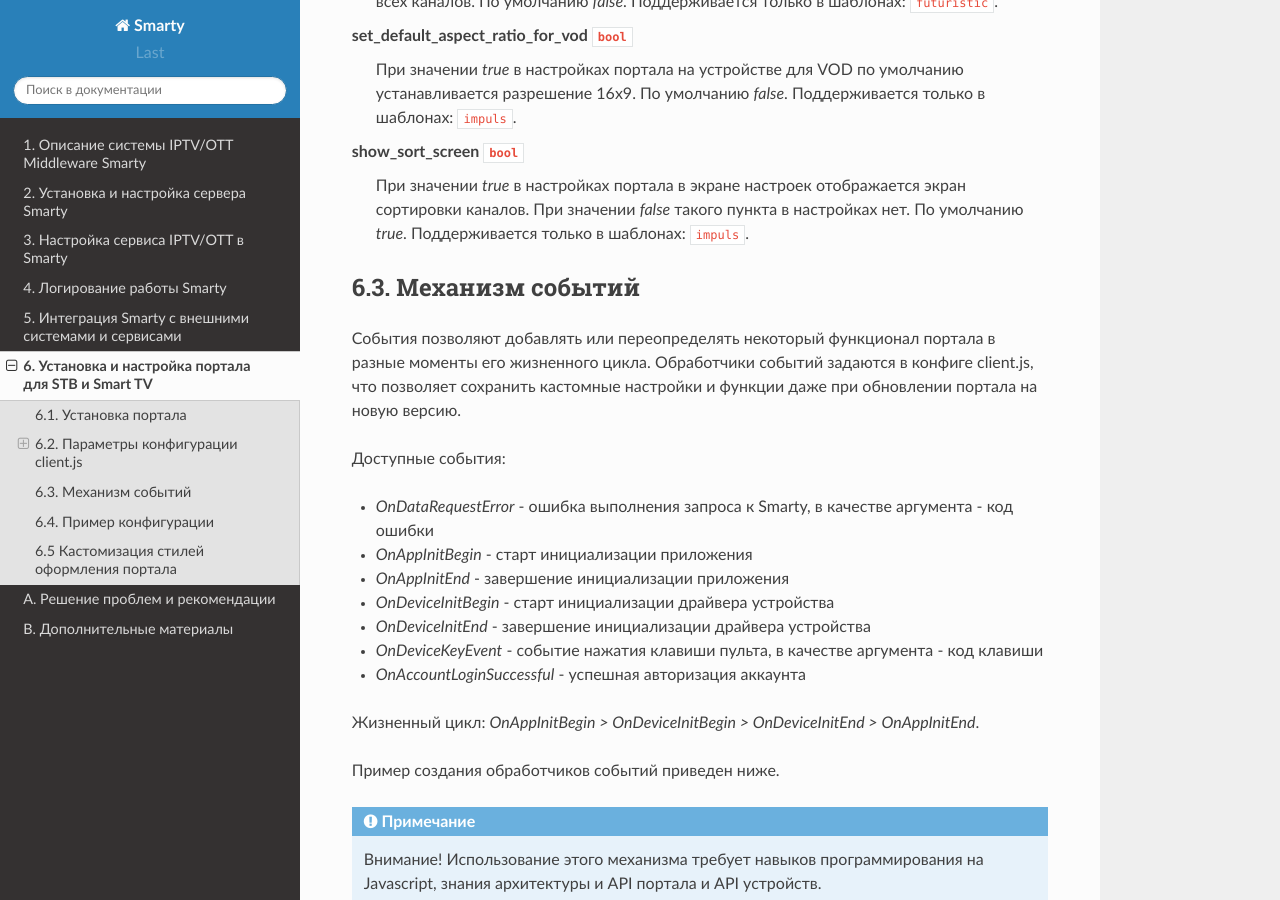
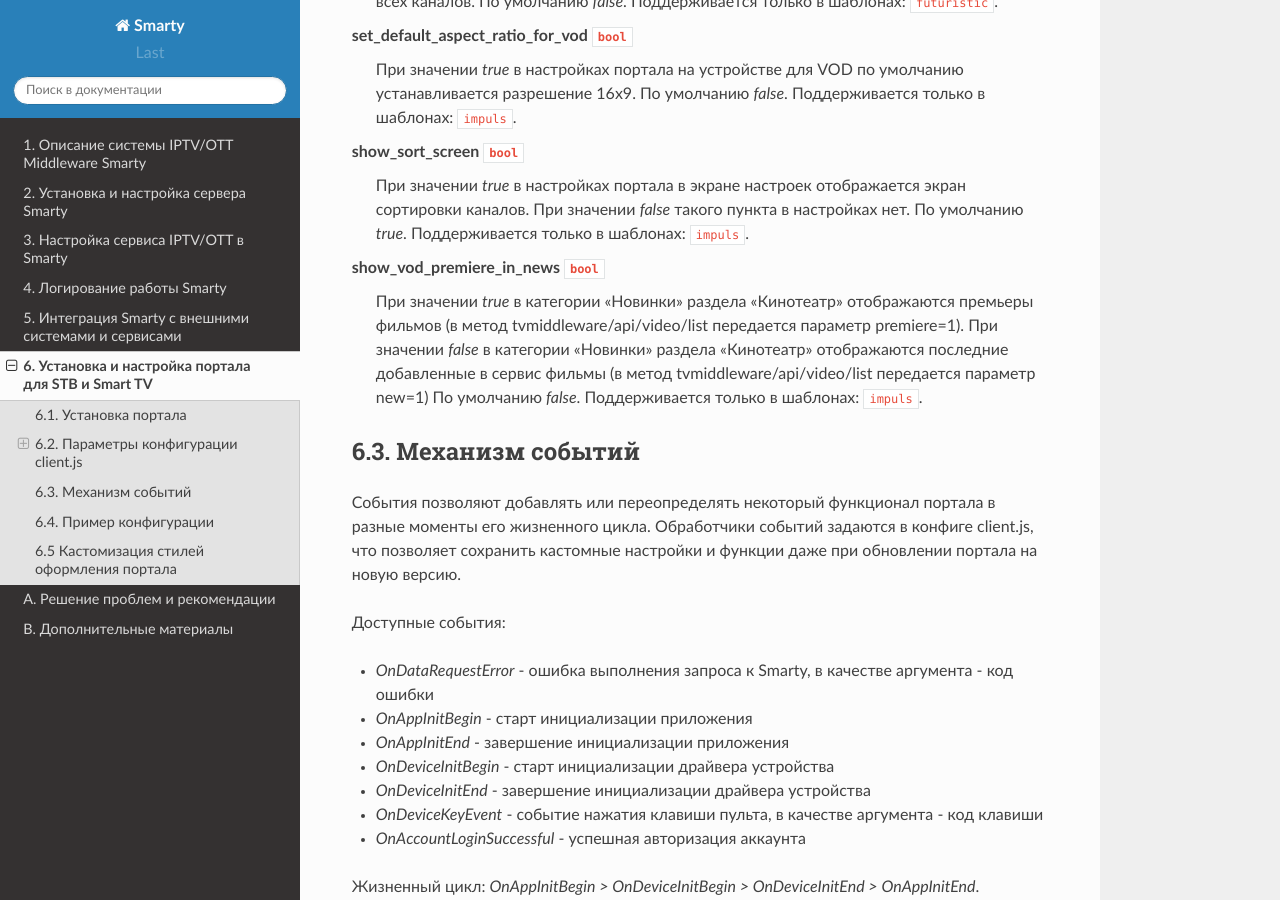
Before and after one commit to sergey-yakovlev/smarty-docs, a Sphinx documentation site: the page built from source/portal_setup.rst, in a window 1280 px wide and 900 px high, scrolled down 7666 px. Built offline with Sphinx 7.4.7 and the Read the Docs theme 2.0.0, drawn with Linux system fonts in a browser that asks for light colours.

Commit message:
добалено описание параметра show_vod_premiere_in_news для client.js

```diff
--- a/source/portal_setup.rst
+++ b/source/portal_setup.rst
@@ -377,6 +377,14 @@
     По умолчанию *true*.
     Поддерживается только в шаблонах: ``impuls``.
 
+show_vod_premiere_in_news ``bool``
+    При значении *true* в категории "Новинки" раздела "Кинотеатр" отображаются премьеры фильмов
+    (в метод tvmiddleware/api/video/list передается параметр premiere=1).
+    При значении *false* в категории "Новинки" раздела "Кинотеатр" отображаются последние добавленные в сервис фильмы
+    (в метод tvmiddleware/api/video/list передается параметр new=1)
+    По умолчанию *false*.
+    Поддерживается только в шаблонах: ``impuls``.
+
 
 .. _portal_event_system:
 
```
